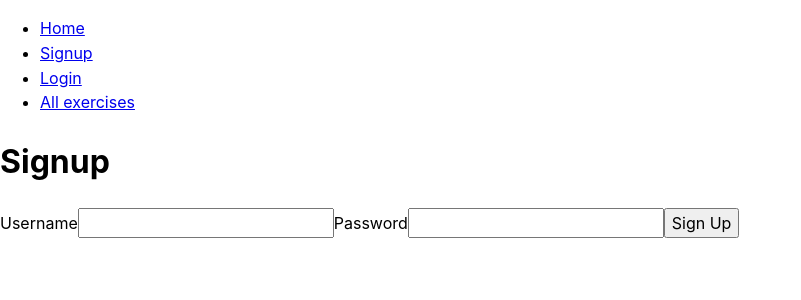
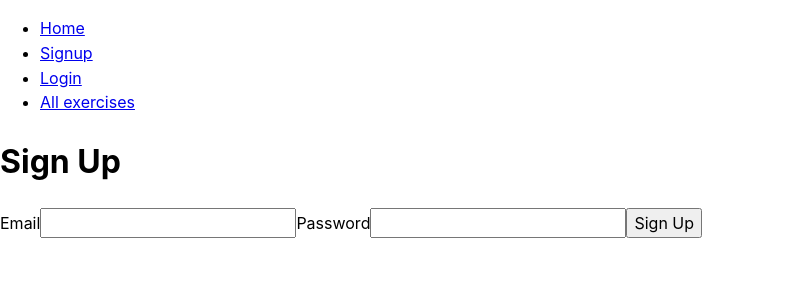
Before and after one commit to dieegoolimaa/fitnesstracker-frontend, a React (Vite) app: page /signup in a window 1280 px wide. Shown: the top 300 px of the page, without its empty margins (0-801 px from the left). Built offline with nearby package versions, Linux system fonts and the light colour scheme.

Commit message:
Base skeleton for the project working

```diff
--- a/src/pages/LoginPage.jsx
+++ b/src/pages/LoginPage.jsx
@@ -1,18 +1,17 @@
-import { useContext, useState } from 'react'
-import { SessionContext } from '../contexts/SessionContext'
-import { useNavigate } from 'react-router-dom'
+import { useContext, useState } from 'react';
+import { SessionContext } from '../contexts/SessionContext';
+import { useNavigate } from 'react-router-dom';
 
 const LoginPage = () => {
-  const navigate = useNavigate()
+  const navigate = useNavigate();
 
-  const { setToken } = useContext(SessionContext)
+  const { setToken } = useContext(SessionContext);
 
-  const [username, setUsername] = useState('')
-  const [password, setPassword] = useState('')
+  const [email, setEmail] = useState('');
+  const [password, setPassword] = useState('');
 
   const handleSubmit = async event => {
-    event.preventDefault()
-    console.log(username, password)
+    event.preventDefault();
 
     try {
       const response = await fetch(`${import.meta.env.VITE_API_URL}/auth/login`, {
@@ -20,26 +19,28 @@ const LoginPage = () => {
         headers: {
           'Content-Type': 'application/json',
         },
-        body: JSON.stringify({ username, password }),
-      })
+        body: JSON.stringify({ email, password }), // Send email instead of username
+      });
+
       if (response.status === 200) {
-        const parsed = await response.json()
-        console.log(parsed)
-        setToken(parsed.token)
-        navigate('/profile')
+        const parsed = await response.json();
+        setToken(parsed.token);
+        navigate('/profile');
+      } else {
+        console.error('Failed to log in:', response.statusText);
       }
     } catch (error) {
-      console.log(error)
+      console.error('Failed to log in:', error.message);
     }
-  }
+  };
 
   return (
     <>
       <h1>Login</h1>
       <form onSubmit={handleSubmit}>
         <label>
-          Username
-          <input value={username} onChange={event => setUsername(event.target.value)} required />
+          Email
+          <input value={email} onChange={event => setEmail(event.target.value)} required type="email" />
         </label>
         <label>
           Password
@@ -53,7 +54,7 @@ const LoginPage = () => {
         <button type='submit'>Log In</button>
       </form>
     </>
-  )
-}
+  );
+};
 
-export default LoginPage
+export default LoginPage;
--- a/src/pages/NewExercisePage.jsx
+++ b/src/pages/NewExercisePage.jsx
@@ -12,7 +12,7 @@ const NewExercisePage = () => {
 
   const handleSubmit = async event => {
     event.preventDefault()
-    const payload = { name, description, category, duration, targetMuscle }
+    const payload = { name, description, category, duration, target_muscle: targetMuscle }
 
     withToken('/exercises', 'POST', payload)
   }
--- a/src/pages/SignupPage.jsx
+++ b/src/pages/SignupPage.jsx
@@ -4,12 +4,11 @@ import { useNavigate } from 'react-router-dom'
 const SignupPage = () => {
   const navigate = useNavigate()
 
-  const [username, setUsername] = useState('')
+  const [email, setEmail] = useState('')
   const [password, setPassword] = useState('')
 
   const handleSubmit = async event => {
-    event.preventDefault()
-    console.log(username, password)
+    event.preventDefault();
 
     try {
       const response = await fetch(`${import.meta.env.VITE_API_URL}/auth/signup`, {
@@ -17,25 +16,26 @@ const SignupPage = () => {
         headers: {
           'Content-Type': 'application/json',
         },
-        body: JSON.stringify({ username, password }),
-      })
+        body: JSON.stringify({ email, password }), // Sending email instead of username
+      });
+
       if (response.status === 201) {
-        const newUser = await response.json()
-        console.log(newUser)
-        navigate('/login')
+        navigate('/login');
+      } else {
+        console.error('Failed to sign up:', response.statusText);
       }
     } catch (error) {
-      console.log(error)
+      console.error('Failed to sign up:', error.message);
     }
-  }
+  };
 
   return (
     <>
-      <h1>Signup</h1>
+      <h1>Sign Up</h1>
       <form onSubmit={handleSubmit}>
         <label>
-          Username
-          <input value={username} onChange={event => setUsername(event.target.value)} required />
+          Email
+          <input value={email} onChange={event => setEmail(event.target.value)} required type="email" />
         </label>
         <label>
           Password
@@ -49,7 +49,7 @@ const SignupPage = () => {
         <button type='submit'>Sign Up</button>
       </form>
     </>
-  )
-}
+  );
+};
 
 export default SignupPage
```
